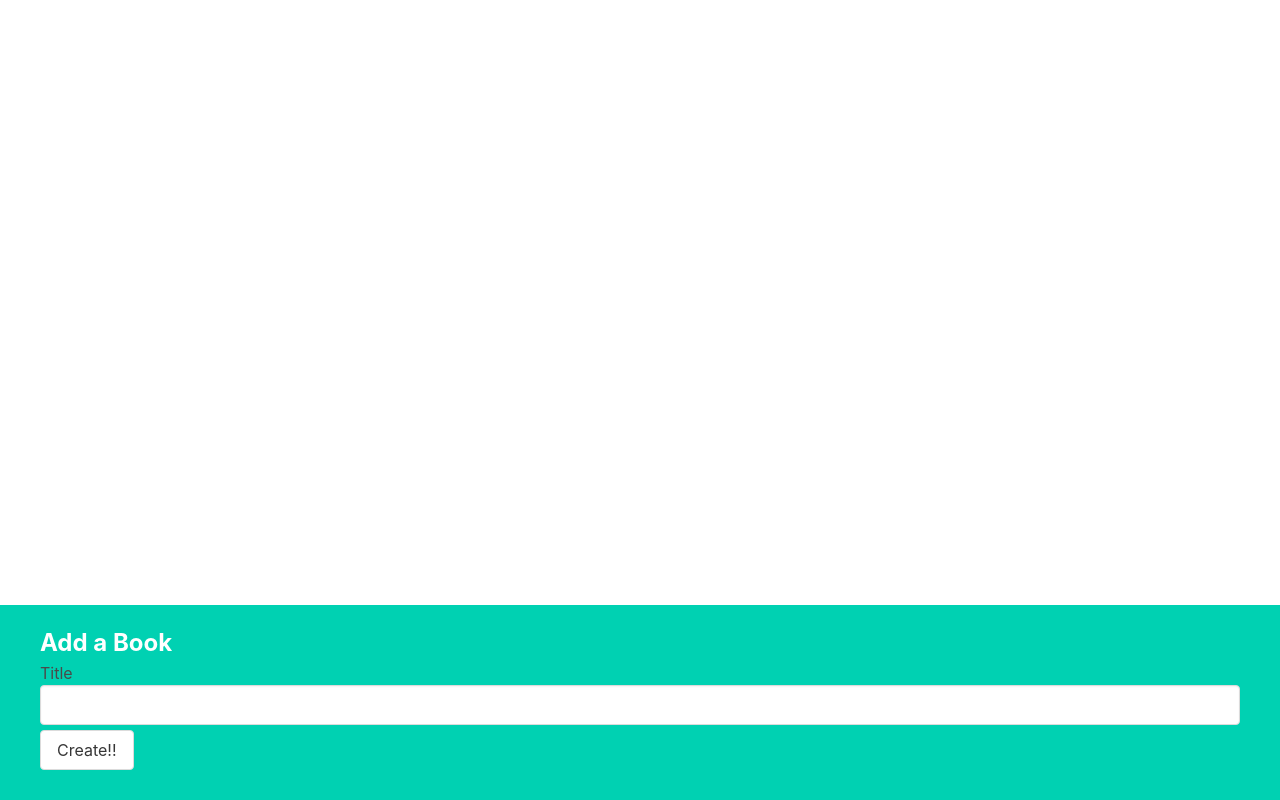
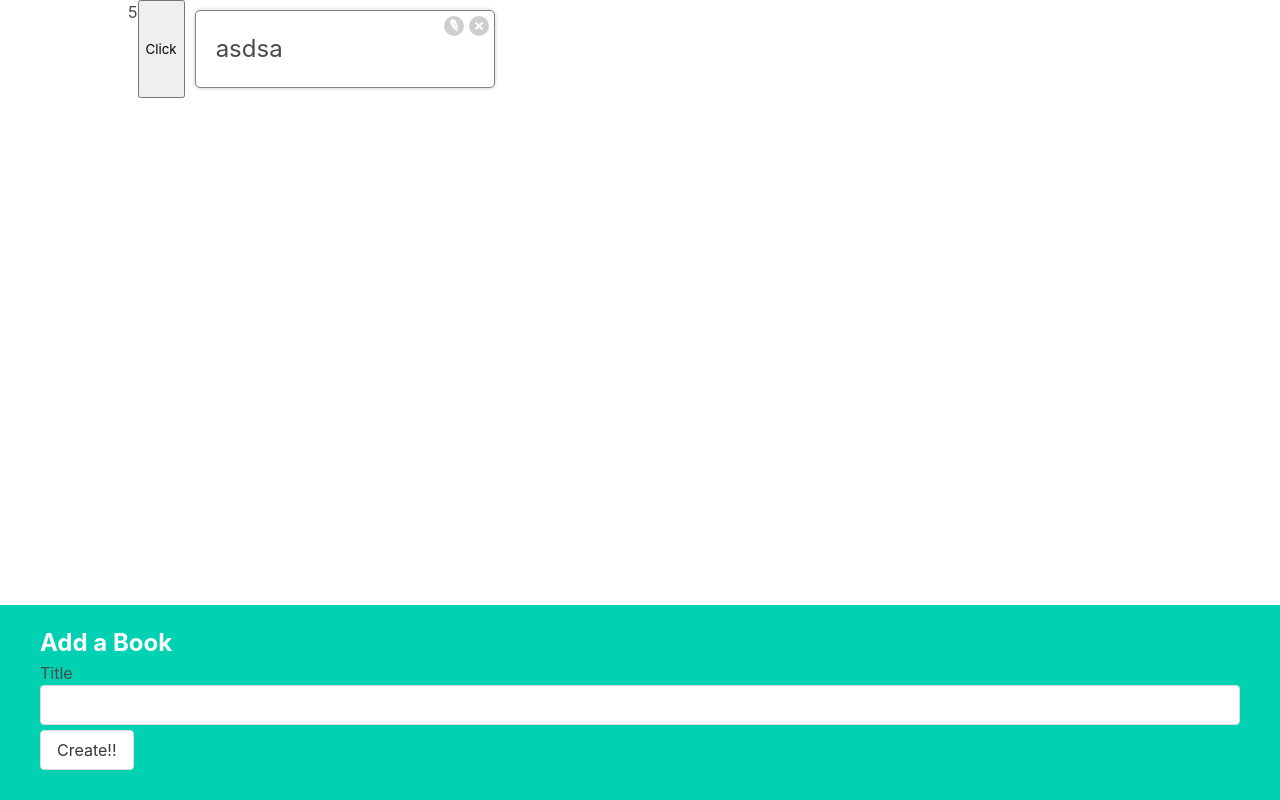
Before and after one commit to RemigiuszZydek/ReactExcerscise, a React (Create React App) app in the folder excersises/: page / in a window 1280 px wide. Built offline with nearby package versions, Linux system fonts and the light colour scheme; data requests are answered from the project's data file.

Commit message:
dziala context

```diff
--- a/excersises/db.json
+++ b/excersises/db.json
@@ -1,3 +1,8 @@
 {
-  "books": []
+  "books": [
+    {
+      "title": "asdsa",
+      "id": 1
+    }
+  ]
 }
--- a/excersises/src/components/BookList.js
+++ b/excersises/src/components/BookList.js
@@ -1,11 +1,20 @@
 import BookShow from "./BookShow";
+import { useContext } from "react";
+import BooksContext from "./book";
 
 function BookList({ books, onDelete, onEdit }) {
+	const { count, incrementCount } = useContext(BooksContext);
 	const renderBooks = books.map((book) => {
 		return (
 			<BookShow key={book.id} book={book} onDelete={onDelete} onEdit={onEdit} />
 		);
 	});
-	return <div className="book-list">{renderBooks}</div>;
+	return (
+		<div className="book-list">
+			{count}
+			<button onClick={incrementCount}>Click</button>
+			{renderBooks}
+		</div>
+	);
 }
 export default BookList;
--- /dev/null
+++ b/excersises/src/components/book.js
@@ -0,0 +1,22 @@
+import { createContext, useState } from "react";
+
+const BooksContext = createContext();
+
+function Provider({ children }) {
+	const [count, setCount] = useState(5);
+
+	const valueToShare = {
+		count,
+		incrementCount: () => {
+			setCount(count + 1);
+		},
+	};
+
+	return (
+		<BooksContext.Provider value={valueToShare}>
+			{children}
+		</BooksContext.Provider>
+	);
+}
+export { Provider };
+export default BooksContext;
--- a/excersises/src/index.js
+++ b/excersises/src/index.js
@@ -2,10 +2,11 @@ import "./index.css";
 import React from "react";
 import ReactDOM from "react-dom/client";
 import App from "./App";
+import { Provider } from "./components/book";
 
 const root = ReactDOM.createRoot(document.getElementById("root"));
 root.render(
-	<React.StrictMode>
+	<Provider>
 		<App />
-	</React.StrictMode>
+	</Provider>
 );
```
